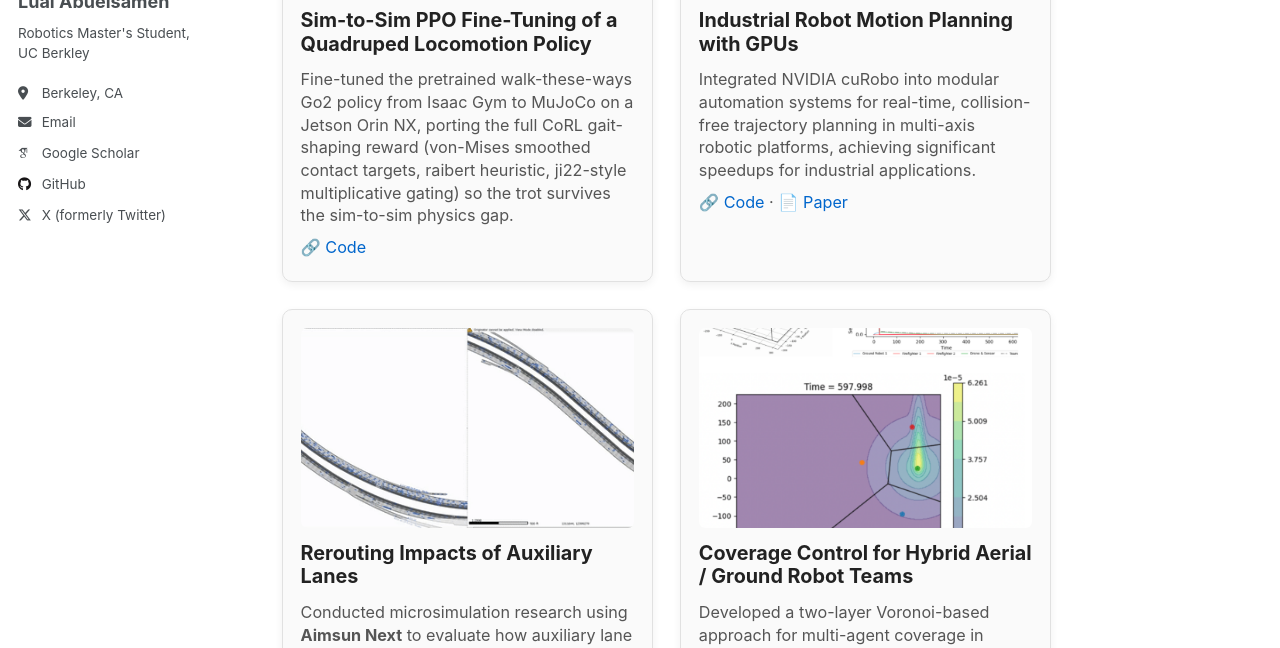
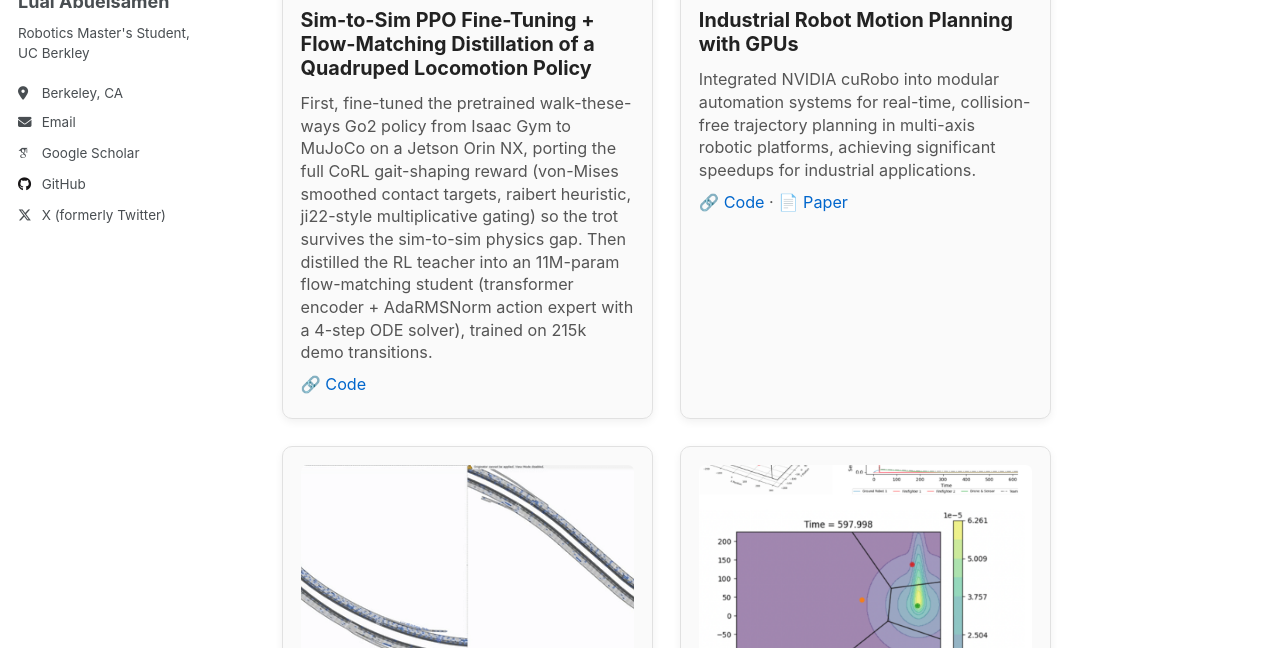
Before and after one commit to luaiabuelsamen/luaiabuelsamen.github.io, a Jekyll site: the page built from _pages/about.md, in a window 1280 px wide and 900 px high, scrolled down 1221 px, cut to the strip 252-900 px from the top of the window. Built offline with Jekyll 4.4.1, drawn with Linux system fonts in a browser that asks for light colours; some web fonts are replaced.

Commit message:
Update Go2 locomotion card with side-by-side PPO vs flow-matching gif
Adds the second stage of the project: distilling the PPO teacher into
an 11M-param flow-matching student. Replaces the single trot gif with a
before/after side-by-side so the card communicates both stages.

Co-Authored-By: Claude Opus 4.7 <noreply@anthropic.com>

```diff
--- a/_pages/about.md
+++ b/_pages/about.md
@@ -48,10 +48,10 @@ Previously, I studied Mechanical Engineering at McGill University and interned a
   </div>
 
   <div class="project-card">
-    <img src="/images/go2_trot.gif" alt="Go2 Quadruped Locomotion" />
+    <img src="/images/go2_before_after.gif" alt="Go2 Quadruped: PPO teacher vs Flow-Matching student" />
     <div class="project-content">
-      <h3><strong>Sim-to-Sim PPO Fine-Tuning of a Quadruped Locomotion Policy</strong></h3>
-      <p>Fine-tuned the pretrained walk-these-ways Go2 policy from Isaac Gym to MuJoCo on a Jetson Orin NX, porting the full CoRL gait-shaping reward (von-Mises smoothed contact targets, raibert heuristic, ji22-style multiplicative gating) so the trot survives the sim-to-sim physics gap.</p>
+      <h3><strong>Sim-to-Sim PPO Fine-Tuning + Flow-Matching Distillation of a Quadruped Locomotion Policy</strong></h3>
+      <p>First, fine-tuned the pretrained walk-these-ways Go2 policy from Isaac Gym to MuJoCo on a Jetson Orin NX, porting the full CoRL gait-shaping reward (von-Mises smoothed contact targets, raibert heuristic, ji22-style multiplicative gating) so the trot survives the sim-to-sim physics gap. Then distilled the RL teacher into an 11M-param flow-matching student (transformer encoder + AdaRMSNorm action expert with a 4-step ODE solver), trained on 215k demo transitions.</p>
       <p>
         <a href="https://github.com/luaiabuelsamen/Go2_locomotion">🔗 Code</a>
       </p>
```
Also changed, not shown: 1 other file.
